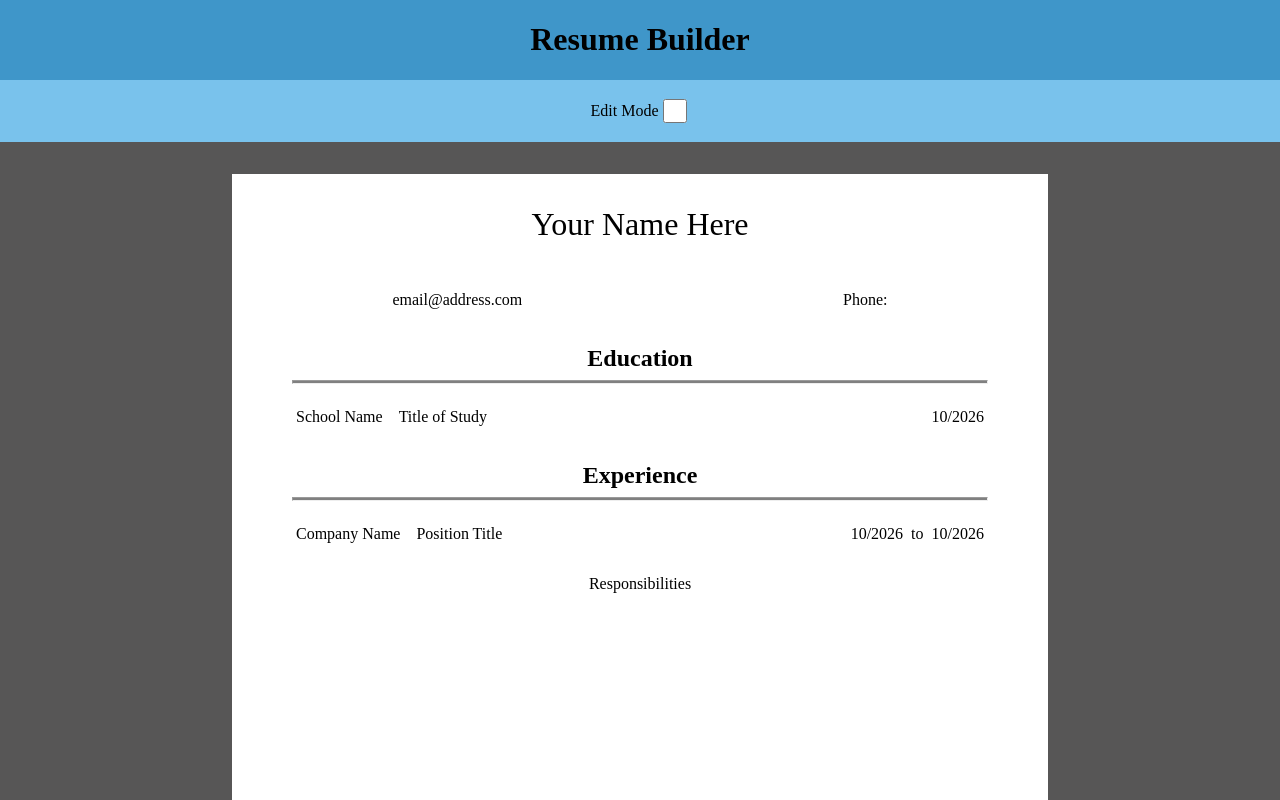
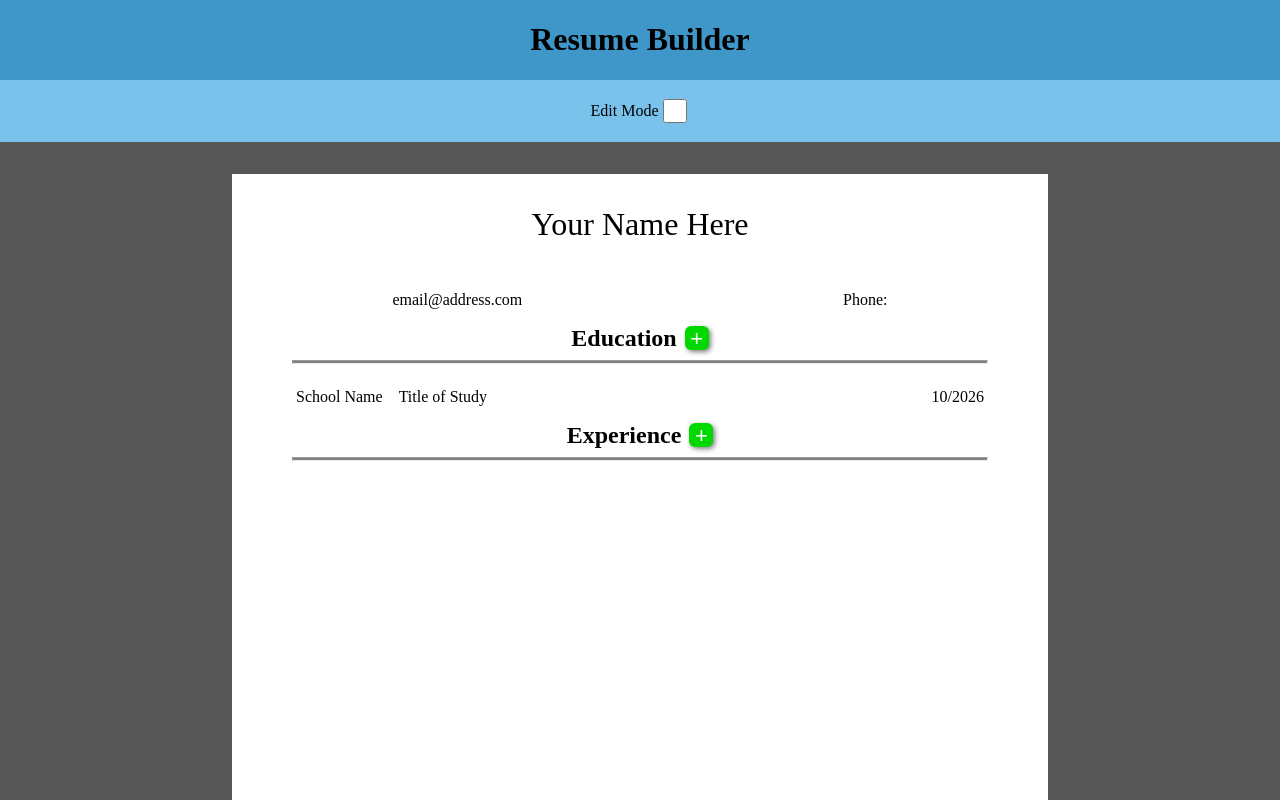
Before and after one commit to Salads/odin-react-cv-application, a React (Vite) app: page / in a window 1280 px wide. Shown: the top 800 px of the page. Built offline with nearby package versions, Linux system fonts and the light colour scheme.

Commit message:
Add basic adding of items for ExperienceArea

```diff
--- a/src/components/ExperienceArea.jsx
+++ b/src/components/ExperienceArea.jsx
@@ -1,7 +1,24 @@
 import "../styles/ExperienceArea.css";
+import { useState } from "react";
 import SectionHeader from "./SectionHeader.jsx";
-import TextElement from "./TextElement.jsx";
-import DateElement from "./DateElement.jsx";
+import ExperienceItem from "./ExperienceItem.jsx";
+
+function createNewItem() {
+	return {
+		key: crypto.randomUUID(),
+		name: "Company Name",
+		position: "Position Title",
+		responsibilities: [],
+		dateFrom: new Date(),
+		dateTo: new Date()
+	};
+}
+
+function generateItem(obj, removeHook) {
+	return (
+		<ExperienceItem data={obj} onRemove={removeHook}></ExperienceItem>
+	);
+}
 
 function ExperienceArea(props) {
 	/*
@@ -11,19 +28,25 @@ function ExperienceArea(props) {
 		date from and until when you worked for that company
 	*/
 
+	const [items, setItems] = useState([]);
+
+	function onAddItem(e) {
+		setItems([...items, createNewItem()]);
+	}
+
+	function onRemoveItem(e) {
+		let newArray = items.filter((elem) => elem.key !== e.target.dataset.key);
+		setItems([...newArray]);
+	}
+
 	return (
 		<div className="education-area">
-			<SectionHeader text="Experience"></SectionHeader>
-			<div className="experience-container">
-				<div className="experience-header">
-					<TextElement placeholder="Company Name"></TextElement>
-					<TextElement placeholder="Position Title"></TextElement>
-					<div className="experience-timerange">
-						<DateElement></DateElement> <p>to</p> <DateElement></DateElement>
-					</div>
-				</div>
-				<TextElement className="responsibilities" placeholder="Responsibilities"></TextElement>
-			</div>
+			<SectionHeader
+				text="Experience"
+				showControls={props.showControls}
+				onAddItem={onAddItem}
+			></SectionHeader>
+			{items.map((elem) => generateItem(elem, onRemoveItem))}
 		</div>
 	);
 }
--- /dev/null
+++ b/src/components/ExperienceItem.jsx
@@ -0,0 +1,23 @@
+import TextElement from "./TextElement.jsx";
+import DateElement from "./DateElement.jsx";
+
+function ExperienceItem(props) {
+
+
+	return (
+		<div className="experience-container">
+			<div className="experience-header">
+				<TextElement placeholder="Company Name"></TextElement>
+				<TextElement placeholder="Position Title"></TextElement>
+				<div className="experience-timerange">
+					<DateElement></DateElement>
+					<p>to</p>
+					<DateElement></DateElement>
+				</div>
+			</div>
+			<TextElement className="responsibilities" placeholder="Responsibilities"></TextElement>
+		</div>
+	);
+}
+
+export default ExperienceItem;
--- a/src/components/SectionHeader.jsx
+++ b/src/components/SectionHeader.jsx
@@ -4,7 +4,14 @@ function SectionHeader(props) {
 
 	return (
 		<>
-			<h2 className="section-title">{props.text}</h2>
+			<div className="section-container">
+				<h2 className="section-title">{props.text}</h2>
+				<button
+					className="add-item-button"
+					onClick={props.onAddItem}>
+					+
+				</button>
+			</div>
 			<hr className="section-line"></hr>
 		</>
 	);
--- a/src/styles/ExperienceArea.css
+++ b/src/styles/ExperienceArea.css
@@ -25,7 +25,3 @@
 	gap: 8px;
 	margin-right: 128px;
 }
-
-.responsibilities {
-	font-size: 24px;
-}
--- a/src/styles/SectionHeader.css
+++ b/src/styles/SectionHeader.css
@@ -1,6 +1,13 @@
 
 .section-title {
-	margin-bottom: 0;
+	margin: 0;
+}
+
+.section-container {
+	display: flex;
+	flex-direction: row;
+	align-items: center;
+	gap: 8px;
 }
 
 .section-line {
@@ -9,3 +16,26 @@
 
 	background-color: gray;
 }
+
+.add-item-button {
+	padding: 0;
+	margin: 0;
+	background-color: rgb(0, 216, 0);
+	border: none;
+
+	width: 24px;
+	height: 24px;
+	border-radius: 25%;
+	box-shadow: 2px 2px 5px gray;
+
+	&:hover {
+		background-color: rgb(56, 255, 56);
+	}
+
+	&:active {
+		box-shadow: none;
+	}
+
+	color: white;
+	font-size: 22px;
+}
```
